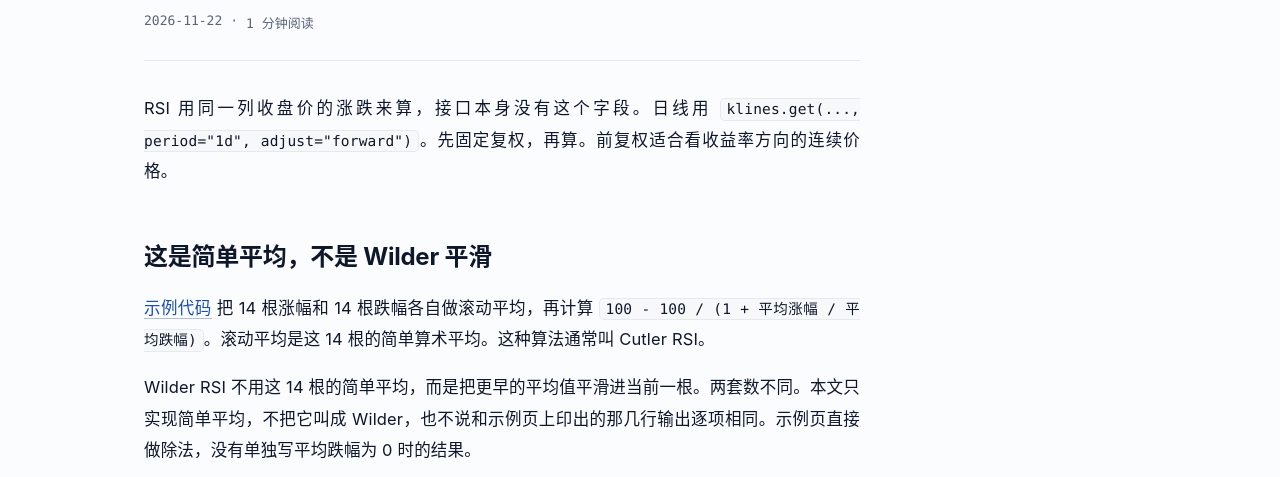
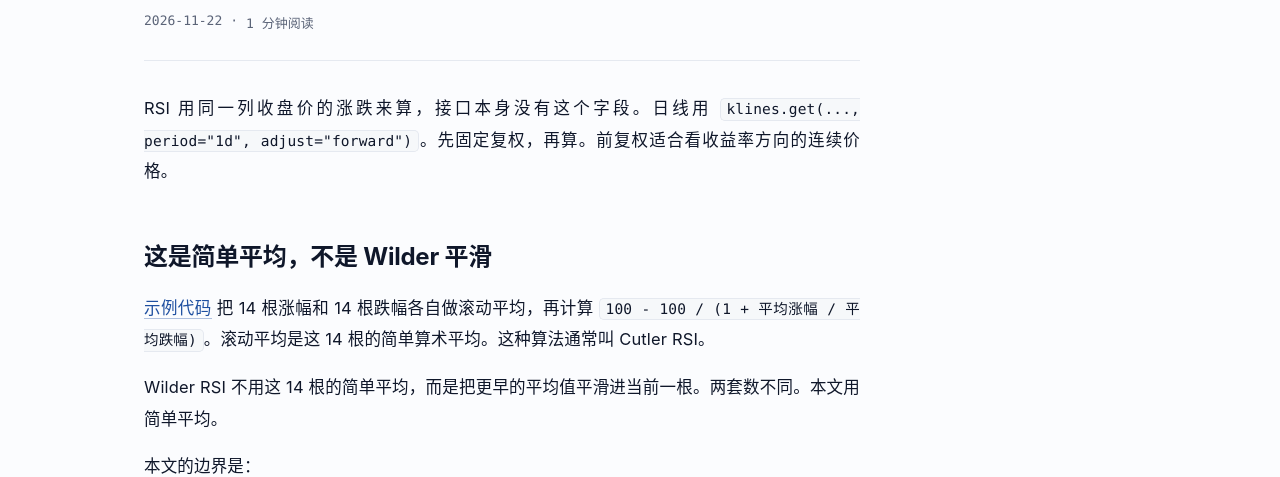
Before and after one commit to quantdash-net/blog, an Astro site: page /posts/daily-rsi in a window 1280 px wide. Shown: the part 323-800 px from the top of the page. Built offline with nearby package versions, Linux system fonts and the light colour scheme; Astro itself is replaced by a stand-in of ours.

Commit message:
修订：RSI 只保留算法和零跌幅边界
Co-authored-by: benchmark_cc <Carlosxiaoqing@users.noreply.github.com>

```diff
--- a/src/content/posts/daily-rsi.md
+++ b/src/content/posts/daily-rsi.md
@@ -11,7 +11,7 @@ RSI 用同一列收盘价的涨跌来算，接口本身没有这个字段。日
 
 [示例代码](https://docs.quantdash.net/zh-Hans/sdk/python-examples.md) 把 14 根涨幅和 14 根跌幅各自做滚动平均，再计算 `100 - 100 / (1 + 平均涨幅 / 平均跌幅)`。滚动平均是这 14 根的简单算术平均。这种算法通常叫 Cutler RSI。
 
-Wilder RSI 不用这 14 根的简单平均，而是把更早的平均值平滑进当前一根。两套数不同。本文只实现简单平均，不把它叫成 Wilder，也不说和示例页上印出的那几行输出逐项相同。示例页直接做除法，没有单独写平均跌幅为 0 时的结果。
+Wilder RSI 不用这 14 根的简单平均，而是把更早的平均值平滑进当前一根。两套数不同。本文用简单平均。
 
 本文的边界是：
 
```
